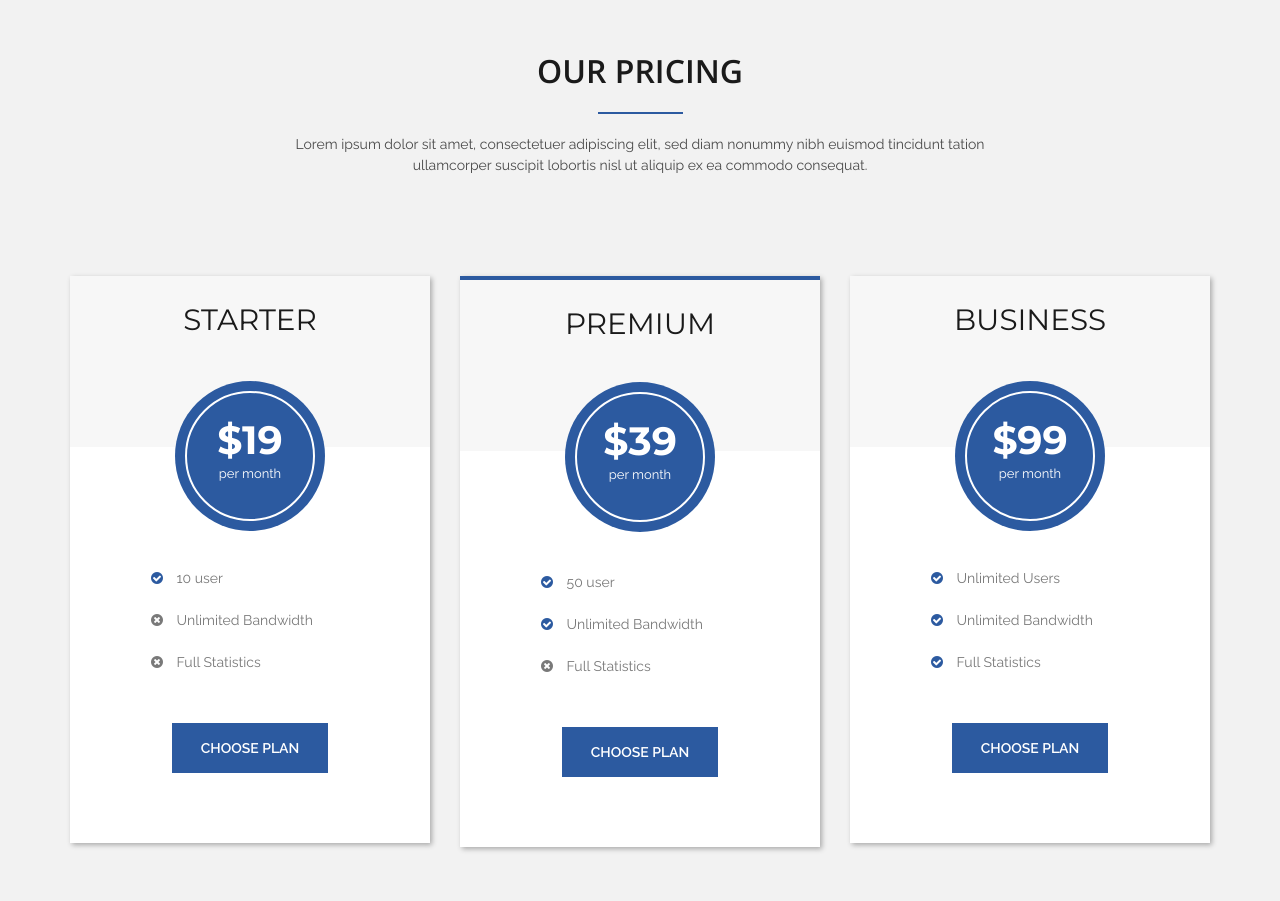
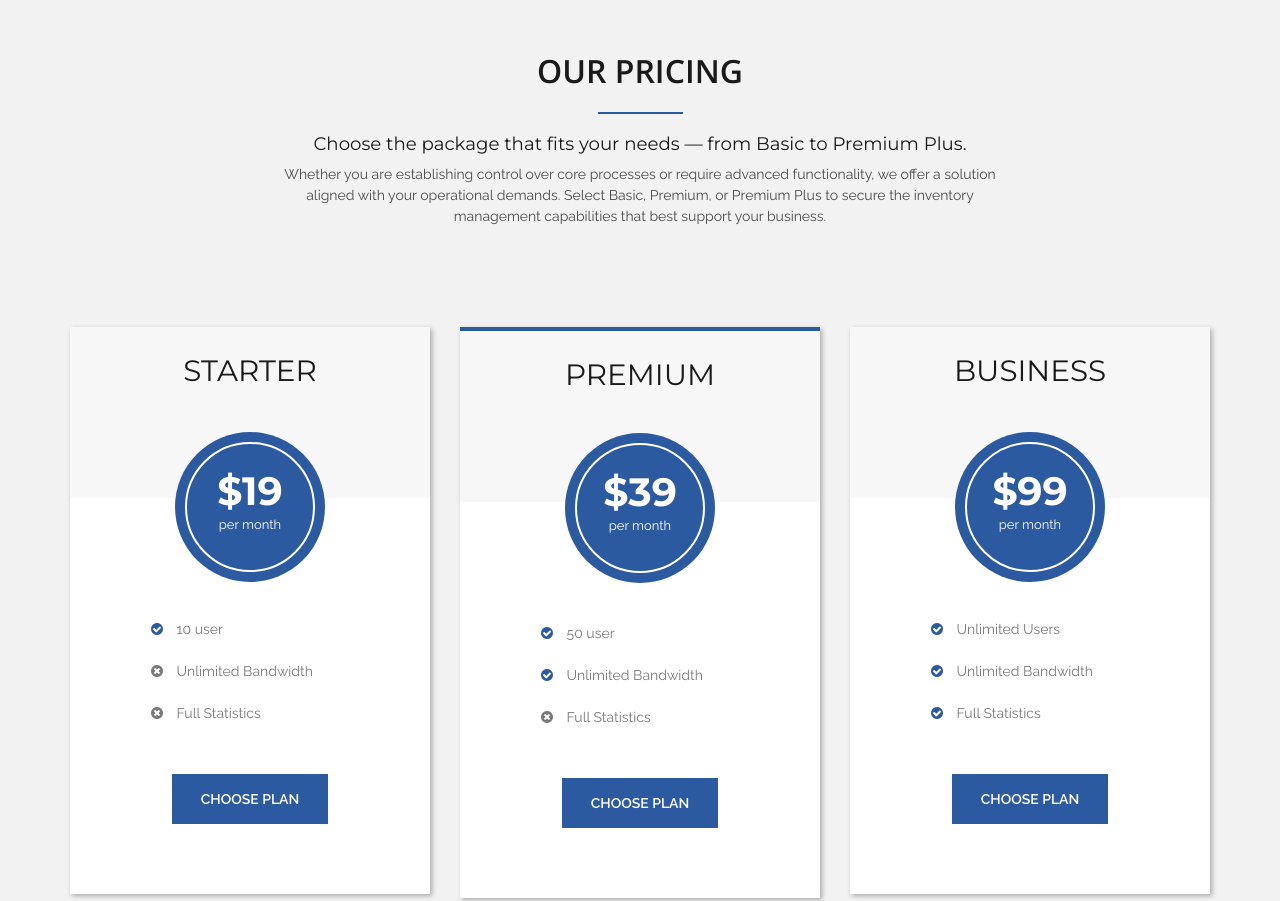
Before and after one commit to shubh2441/LUNISSOLUTIONS, a plain HTML site: page index.html in a window 1280 px wide. Shown: the part 6740-7641 px from the top of the page. Drawn offline with nearby package versions, Linux system fonts and the light colour scheme; some packages are replaced by stand-ins of ours; files whose address does not match are found by name.

Commit message:
Update index.html

```diff
--- a/index.html
+++ b/index.html
@@ -753,9 +753,10 @@
                                 <div class="head_title text-center">
                                     <h2>OUR PRICING</h2>
                                     <div class="separator_auto"></div>
-                                    <p>Lorem ipsum dolor sit amet, consectetuer adipiscing elit,
-                                        sed diam nonummy nibh euismod tincidunt tation ullamcorper
-                                        suscipit lobortis nisl ut aliquip ex ea commodo consequat. </p>
+                                    <h5>Choose the package that fits your needs — from Basic to Premium Plus.  </h5>
+                                       <p> Whether you are establishing control over core processes or require advanced functionality,
+                                        we offer a solution aligned with your operational demands. Select Basic, Premium, or Premium Plus
+                                        to secure the inventory management capabilities that best support your business. </p>
                                 </div>
                             </div>
 
@@ -990,10 +991,10 @@
                                         <h3 class="text-white">CONTACT LUNIS</h3>
                                         <div class="separator_small"></div>
                                     </div>
-                                    <p>Fill out the form below to schedule a consultation
+                                    <p>Fill out the form to schedule a consultation
                                        with one of our experienced sales representatives.
                                         We’ll set up a fully functional demo of LUNIS WMS,
-                                        showcasing the complete capabilities of a production‑grade system.. </p>
+                                        showcasing the complete capabilities of a production‑grade system. </p>
 
                                     <div class="widget_socail m-top-30">
                                         <ul class="list-inline">
```
